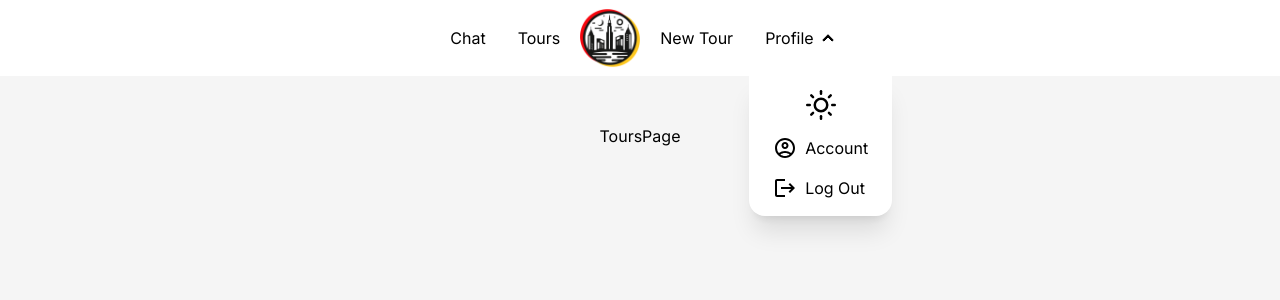
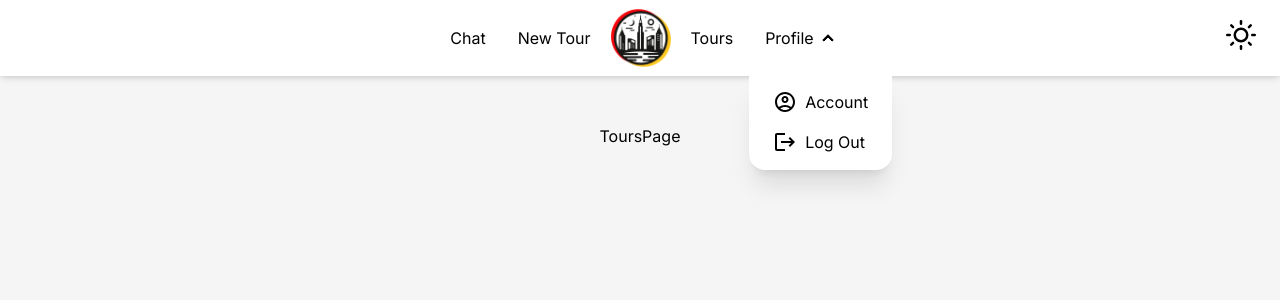
Before and after one commit to rm-reins/next-gpt-cityGuide, a Next.js app: page /tours in a window 1280 px wide. Both pictures are taken after a click on the heading "Profile". Shown: the top 300 px of the page. Built offline with nearby package versions, Linux system fonts and the light colour scheme; no server answers.

Commit message:
feat: dark mode functionality

```diff
--- a/components/Navbar.jsx
+++ b/components/Navbar.jsx
@@ -6,7 +6,7 @@ import NightMode from "./UI/NightMode.jsx";
 
 function Navbar() {
   return (
-    <div className="navbar bg-base-100 sticky top-0">
+    <div className="navbar bg-base-100 sticky top-0 z-50 shadow-md">
       <div className="navbar-start">
         <div className="sm:hidden flex items-center">
           <Image
@@ -26,7 +26,7 @@ function Navbar() {
             <Link href="/chat">Chat</Link>
           </li>
           <li>
-            <Link href="/tours">Tours</Link>
+            <Link href="/tours/new-tour">New Tour</Link>
           </li>
         </ul>
 
@@ -34,7 +34,7 @@ function Navbar() {
 
         <ul className="menu text-base menu-horizontal px-1">
           <li>
-            <Link href="">New Tour</Link>
+            <Link href="/tours">Tours</Link>
           </li>
           <li>
             <ProfileDropdown />
@@ -43,7 +43,7 @@ function Navbar() {
       </div>
 
       <div className="navbar-end">
-        <div className="sm:hidden pr-4">
+        <div className="pr-4">
           <NightMode />
         </div>
       </div>
--- a/components/UI/NightMode.jsx
+++ b/components/UI/NightMode.jsx
@@ -1,10 +1,30 @@
+"use client";
+import { useState } from "react";
 import { FiMoon, FiSun } from "react-icons/fi";
 
-function NightMode() {
+const themes = {
+  light: "myLight",
+  dark: "myDark",
+};
+
+function NightModeMobile() {
+  const [theme, setTheme] = useState(themes.light);
+
+  function toggleTheme() {
+    const newTheme = theme === themes.light ? themes.dark : themes.light;
+    document.documentElement.setAttribute("data-theme", newTheme);
+    setTheme(newTheme);
+  }
+
   return (
     <label className="swap swap-rotate text-3xl">
       {/* this hidden checkbox controls the state */}
-      <input type="checkbox" />
+      <input
+        type="checkbox"
+        value={theme}
+        className="theme-controller"
+        onChange={toggleTheme}
+      />
 
       <div className="swap-on">
         <FiMoon />
@@ -15,4 +35,4 @@ function NightMode() {
     </label>
   );
 }
-export default NightMode;
+export default NightModeMobile;
--- a/components/UI/ProfileDropdown.jsx
+++ b/components/UI/ProfileDropdown.jsx
@@ -1,25 +1,25 @@
+"use client";
 import { MdLogout, MdOutlineAccountCircle } from "react-icons/md";
-import NightMode from "./NightMode.jsx";
+import Link from "next/link.js";
+import { useAuth } from "@clerk/nextjs";
 
 function ProfileDropdown() {
+  const { signOut } = useAuth();
   return (
     <details className="dropdown">
       <summary>Profile</summary>
       <ul tabIndex={0} className="p-2 bg-base-100 rounded-t-none">
         <li>
-          <NightMode />
+          <Link href="/profile">
+            <MdOutlineAccountCircle className="w-6 h-6" />
+            Account
+          </Link>
         </li>
         <li>
-          <a>
-            <MdOutlineAccountCircle className="w-6 h-6" />
-            Account
-          </a>
-        </li>
-        <li>
-          <a>
+          <button onClick={signOut}>
             <MdLogout className="w-6 h-6" />
             Log Out
-          </a>
+          </button>
         </li>
       </ul>
     </details>
--- a/components/UI/SidebarDropdown.jsx
+++ b/components/UI/SidebarDropdown.jsx
@@ -1,5 +1,5 @@
 import { RiMenu4Line } from "react-icons/ri";
-import NightMode from "./NightMode.jsx";
+import NightMode from "./NightModeProfile.jsx";
 import {
   MdOutlineChat,
   MdOutlineLocationOn,
```
